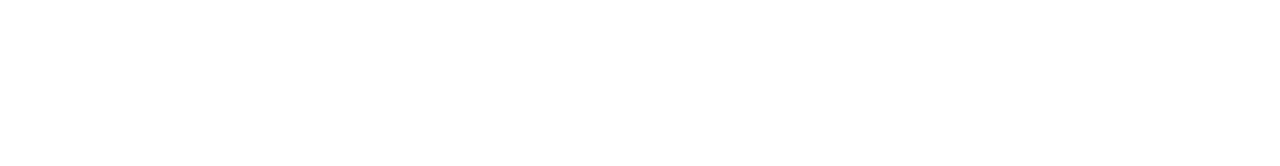
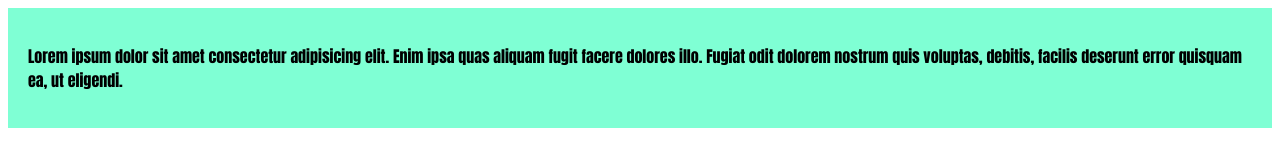
Before and after one commit to Akram-Sa/-My-practice-repo, a plain HTML site: page index.html in a window 1280 px wide. Drawn offline with Linux system fonts and the light colour scheme.

Commit message:
added the first blog

```diff
--- a/index.html
+++ b/index.html
@@ -4,6 +4,13 @@
     <meta charset="UTF-8" />
     <meta name="viewport" content="width=device-width, initial-scale=1.0" />
     <title>First Practice Repo</title>
+    <link rel="stylesheet" href="styles/blog.css">
   </head>
-  <body></body>
+  <body>
+    <div>
+        <p>
+            Lorem ipsum dolor sit amet consectetur adipisicing elit. Enim ipsa quas aliquam fugit facere dolores illo. Fugiat odit dolorem nostrum quis voluptas, debitis, facilis deserunt error quisquam ea, ut eligendi.
+        </p>
+    </div>
+  </body>
 </html>
--- /dev/null
+++ b/styles/blog.css
@@ -0,0 +1,5 @@
+div{
+    background-color: aquamarine;
+    font-family: Impact, Haettenschweiler, 'Arial Narrow Bold', sans-serif;
+    padding: 20px;
+}
```
